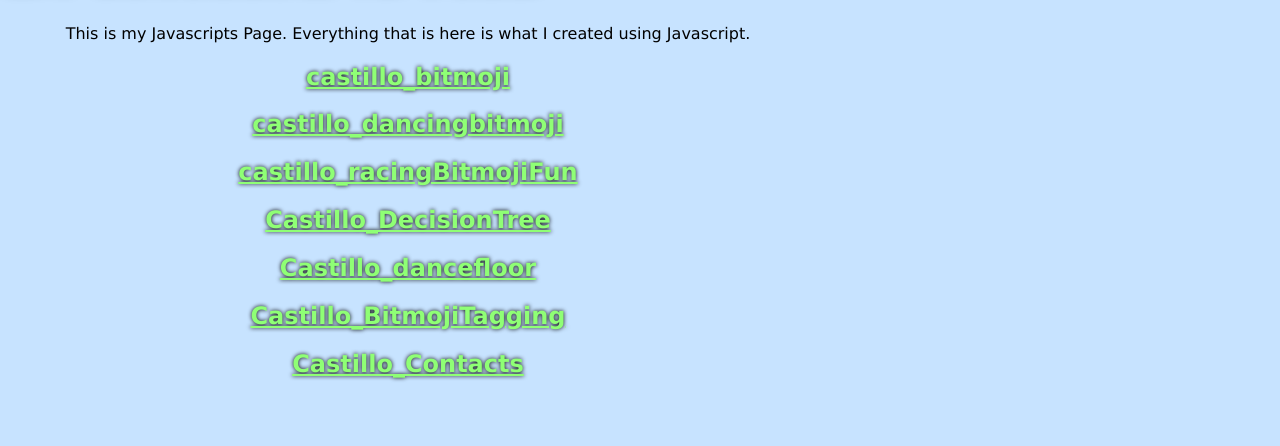
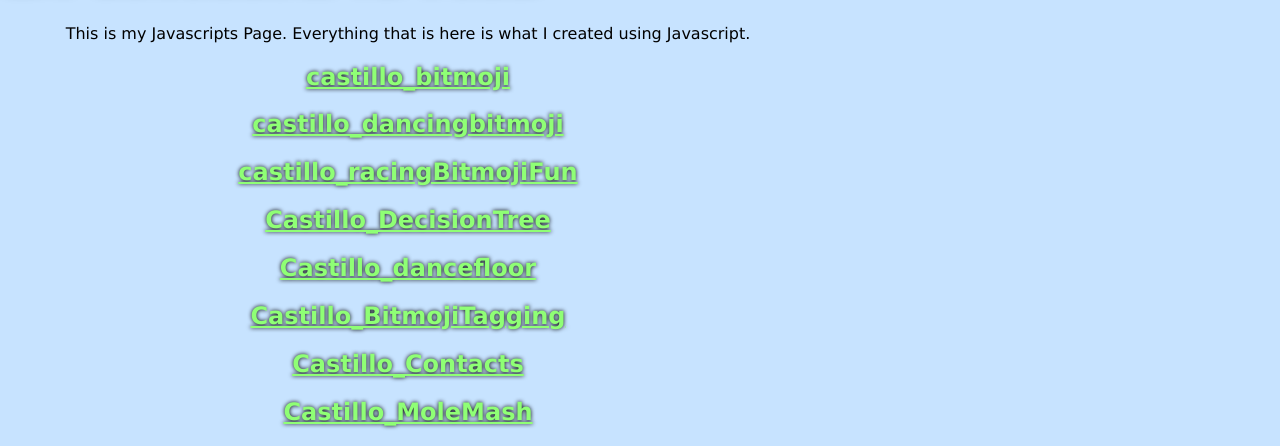
Before and after one commit to DevinCastillo5/DevinCastillo5.github.io, a plain HTML site: page javascripts.html in a window 1280 px wide. Shown: the part 435-881 px from the top of the page. Before the commit the page ends 833 px from the top, so only its background shows below. Drawn offline with Linux system fonts and the light colour scheme; a script that the page names is missing.

Commit message:
Add files via upload

```diff
--- a/javascripts.html
+++ b/javascripts.html
@@ -36,6 +36,7 @@
             <h2><a href="https://www.khanacademy.org/computer-programming/castillo_dancefloor/5499625330753536" class="khanlinks">Castillo_dancefloor</a></h2><script src="https://www.khanacademy.org/computer-programming/castillo_dancefloor/5499625330753536/embed.js?editor=no&buttons=no&author=no&embed=yes"></script>
             <h2><a href="https://www.khanacademy.org/computer-programming/castillo_bitmojitagging/5248063853346816" class="khanlinks">Castillo_BitmojiTagging</a></h2><script src="https://www.khanacademy.org/computer-programming/castillo_bitmojitagging/5248063853346816/embed.js?editor=no&buttons=no&author=no&embed=yes"></script>
             <h2><a href="https://www.khanacademy.org/computer-programming/contacts/5087229307043840" class="khanlinks">Castillo_Contacts</a></h2><script src="https://www.khanacademy.org/computer-programming/contacts/5087229307043840/embed.js?editor=no&buttons=no&author=no&embed=yes"></script>
+            <h2><a href="https://www.khanacademy.org/computer-programming/mole-mash/5262189216448512" class="khanlinks">Castillo_MoleMash</a></h2><script src="https://www.khanacademy.org/computer-programming/mole-mash/5262189216448512/embed.js?editor=no&buttons=no&author=no&embed=yes"></script>
         </div>
     </body>
 </html>
```
